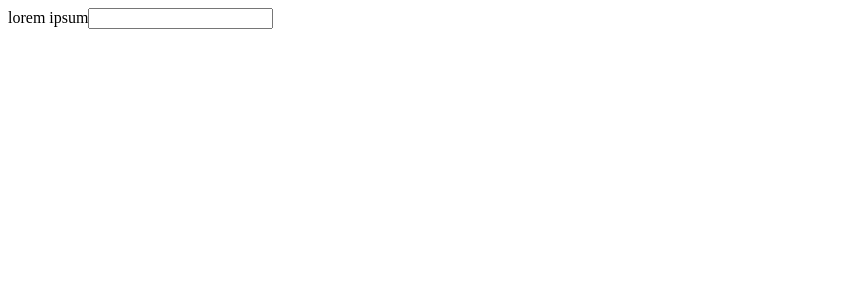
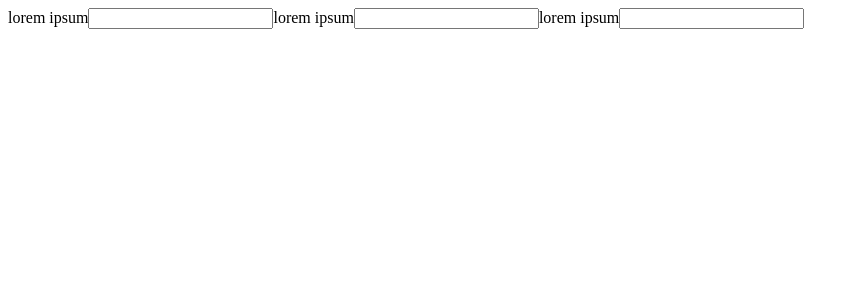
Before and after one commit to StevendeValk-Atos/angular-address-form, an Angular app: page / in a window 1280 px wide. Shown: the top 300 px of the page, without its empty margins (0-858 px from the left). Built offline with nearby package versions, Linux system fonts and the light colour scheme.

Commit message:
Added 3 labeled-input molecule components in address-input-group organism component

```diff
--- a/src/app/app.component.html
+++ b/src/app/app.component.html
@@ -1,3 +1,3 @@
 <div>
-    <app-labeled-input></app-labeled-input>
+    <app-address-input-group></app-address-input-group>
 </div>
--- a/src/app/organisms/address-input-group/address-input-group.component.html
+++ b/src/app/organisms/address-input-group/address-input-group.component.html
@@ -1 +1,3 @@
-<p>address-input-group works!</p>
+<app-labeled-input></app-labeled-input>
+<app-labeled-input></app-labeled-input>
+<app-labeled-input></app-labeled-input>
```
